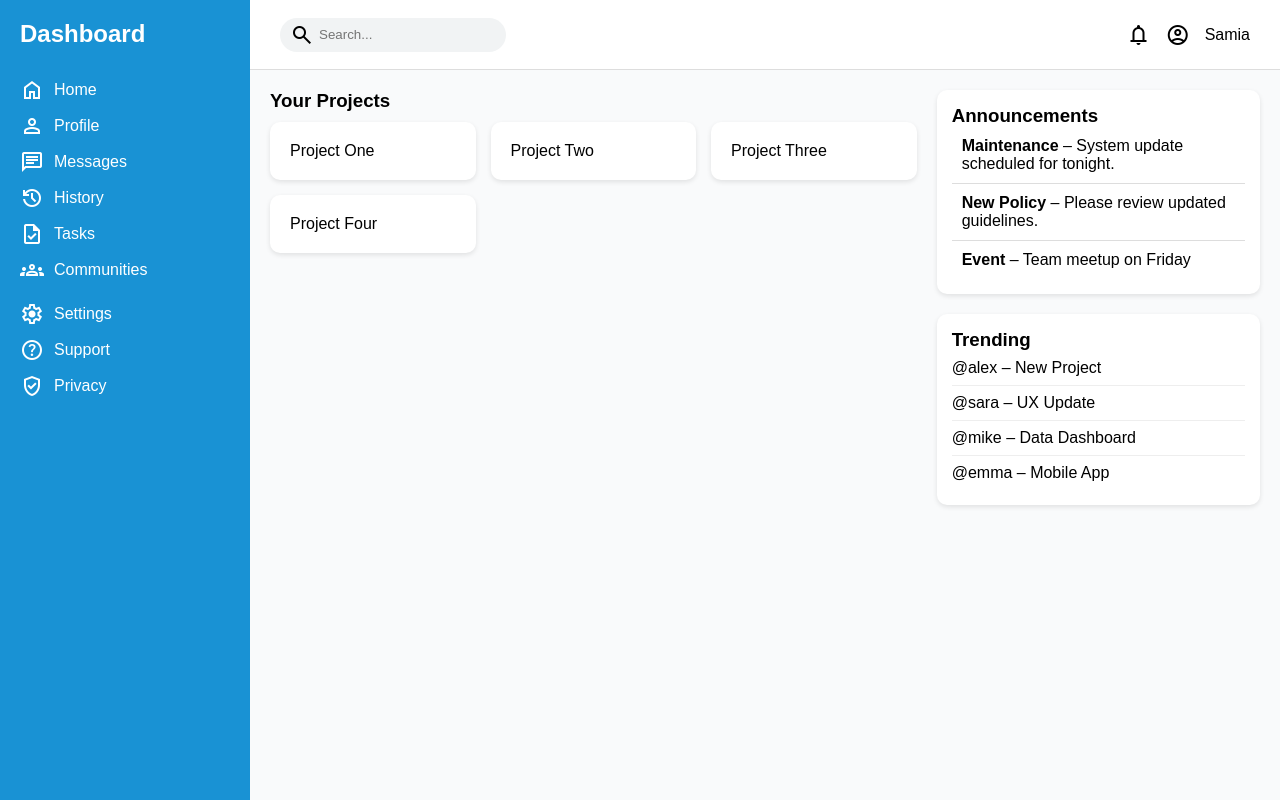
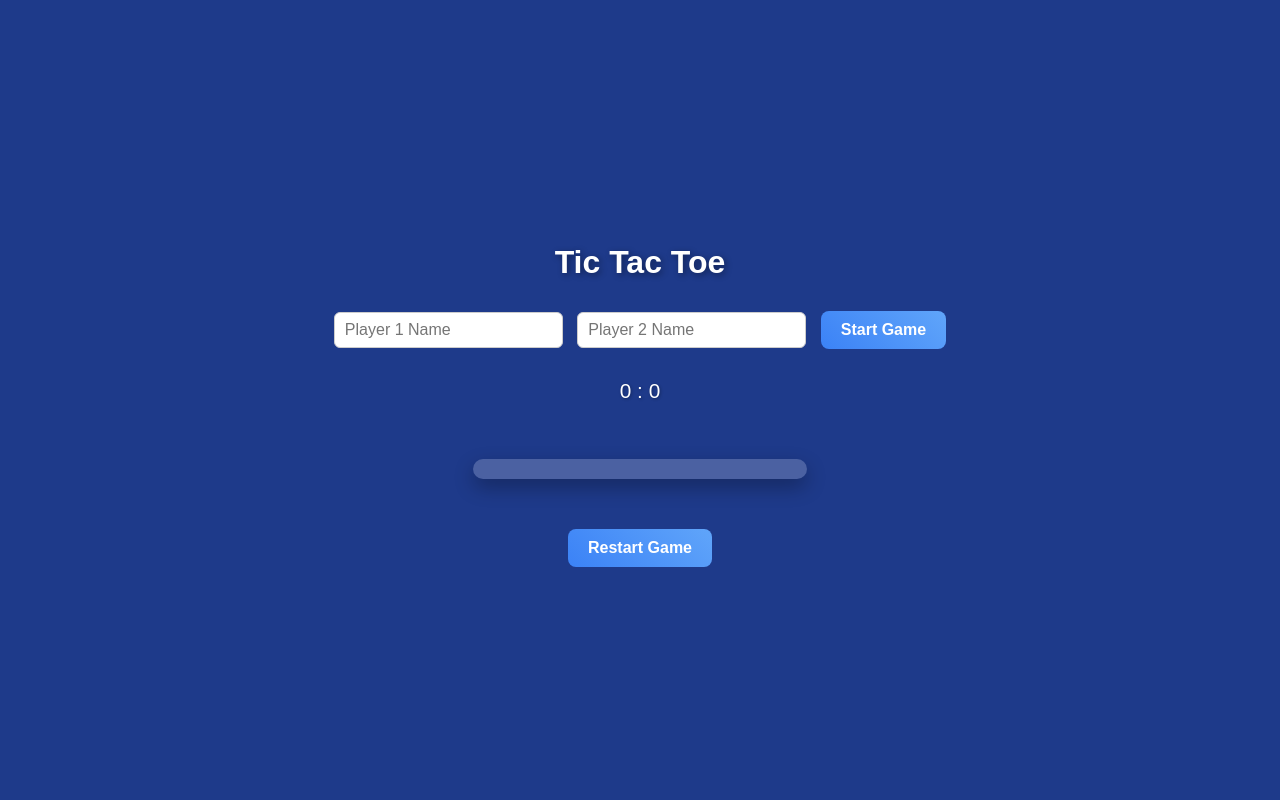
Before and after one commit to samia0812/Tic-Tac-toe, a plain HTML site: page index.html in a window 1280 px wide. Drawn offline with nearby package versions, Linux system fonts and the light colour scheme.

Commit message:
Initial commit: Tic Tac Toe project

```diff
--- a/index.html
+++ b/index.html
@@ -3,77 +3,29 @@
 <head>
   <meta charset="UTF-8">
   <meta name="viewport" content="width=device-width, initial-scale=1.0">
-  <title>Admin Dashboard</title>
+  <title>Tic Tac Toe</title>
   <link rel="stylesheet" href="style.css">
-  <link href="https://fonts.googleapis.com/css2?family=Material+Symbols+Outlined" rel="stylesheet" />
 </head>
 <body>
-  <div class="container">
+  <h1>Tic Tac Toe</h1>
 
-    <aside class="sidebar">
-      <h2>Dashboard</h2>
-      <nav>
-        <ul>
-          <li><span class="material-symbols-outlined">home</span> Home</li>
-          <li><span class="material-symbols-outlined">person</span> Profile</li>
-          <li><span class="material-symbols-outlined">chat</span> Messages</li>
-          <li><span class="material-symbols-outlined">history</span> History</li>
-          <li><span class="material-symbols-outlined">task</span> Tasks</li>
-          <li><span class="material-symbols-outlined">groups</span> Communities</li>
-        </ul>
-        <ul>
-          <li><span class="material-symbols-outlined">settings</span> Settings</li>
-          <li><span class="material-symbols-outlined">help</span> Support</li>
-          <li><span class="material-symbols-outlined">verified_user</span> Privacy</li>
-        </ul>
-      </nav>
-    </aside>
-    <header class="header">
-      <div class="search-bar">
-        <span class="material-symbols-outlined">search</span>
-        <input type="text" placeholder="Search...">
-      </div>
-      <div class="user-info">
-        <span class="material-symbols-outlined">notifications</span>
-        <span class="material-symbols-outlined">account_circle</span>
-        <p>Samia</p>
-      </div>
-    </header>
+  <div id="player-setup">
+    <input type="text" id="player1-name" placeholder="Player 1 Name">
+    <input type="text" id="player2-name" placeholder="Player 2 Name">
+    <button id="start-btn">Start Game</button>
+  </div>
 
-    <main class="main">
-      <section class="projects">
-        <h3>Your Projects</h3>
-        <div class="cards">
-          <div class="card">Project One</div>
-          <div class="card">Project Two</div>
-          <div class="card">Project Three</div>
-          <div class="card">Project Four</div>
-        </div>
-      </section>
+  <div id="scoreboard">
+    <span id="score1">0</span> : <span id="score2">0</span>
+  </div>
 
-      <div class="right-side">
-        <section class="announcements">
-          <h3>Announcements</h3>
-          <div class="announcement-card">
-            <p><strong>Maintenance</strong> – System update scheduled for tonight.</p>
-          </div>
-          <div class="announcement-card">
-            <p><strong>New Policy</strong> – Please review updated guidelines.</p>
-          </div>
-          <div class="announcement-card">
-            <p><strong>Event</strong> – Team meetup on Friday </p>
-          </div>
-        </section>
+  <h2 id="turn-indicator"></h2>
 
-        <section class="trending">
-          <h3>Trending</h3>
-          <div class="trend-card">@alex – New Project</div>
-          <div class="trend-card">@sara – UX Update</div>
-          <div class="trend-card">@mike – Data Dashboard</div>
-          <div class="trend-card">@emma – Mobile App</div>
-        </section>
-      </div>
-    </main>
-  </div>
+  <div id="gameboard" class="board"></div>
+
+  <div id="result"></div>
+  <button id="restart-btn">Restart Game</button>
+
+  <script src="script.js"></script>
 </body>
 </html>
--- /dev/null
+++ b/script.js
@@ -0,0 +1,134 @@
+// Gameboard module
+const Gameboard = (() => {
+  let board = ["", "", "", "", "", "", "", "", ""];
+
+  const getBoard = () => board;
+
+  const setMark = (index, mark) => {
+    if (board[index] === "") {
+      board[index] = mark;
+      return true;
+    }
+    return false;
+  };
+
+  const resetBoard = () => {
+    board = ["", "", "", "", "", "", "", "", ""];
+  };
+
+  return { getBoard, setMark, resetBoard };
+})();
+
+// Player factory
+const Player = (name, mark) => ({ name, mark, score: 0 });
+
+// Display controller
+const DisplayController = (() => {
+  const boardDiv = document.getElementById("gameboard");
+  const resultDiv = document.getElementById("result");
+  const turnIndicator = document.getElementById("turn-indicator");
+  const score1 = document.getElementById("score1");
+  const score2 = document.getElementById("score2");
+
+  let winningCells = [];
+
+  const render = () => {
+    boardDiv.innerHTML = "";
+    Gameboard.getBoard().forEach((cell, index) => {
+      const cellDiv = document.createElement("div");
+      cellDiv.classList.add("cell");
+      if (cell) cellDiv.classList.add(cell); // X or O
+      cellDiv.textContent = cell;
+      cellDiv.addEventListener("click", () => GameController.playTurn(index));
+      if (winningCells.includes(index)) cellDiv.classList.add("win");
+      boardDiv.appendChild(cellDiv);
+    });
+  };
+
+  const showResult = (message, winCells = []) => {
+    resultDiv.textContent = message;
+    winningCells = winCells;
+    render();
+  };
+
+  const showTurn = (player) => {
+    turnIndicator.innerHTML = `<strong>${player.name}'s</strong> turn`;
+  };
+
+  const updateScore = (p1Score, p2Score) => {
+    score1.textContent = p1Score;
+    score2.textContent = p2Score;
+  };
+
+  return { render, showResult, showTurn, updateScore };
+})();
+
+// Game controller
+const GameController = (() => {
+  let players = [];
+  let currentPlayerIndex = 0;
+  let gameOver = false;
+
+  const startGame = (player1Name, player2Name) => {
+    players = [Player(player1Name, "X"), Player(player2Name, "O")];
+    currentPlayerIndex = 0;
+    gameOver = false;
+    Gameboard.resetBoard();
+    DisplayController.render();
+    DisplayController.showTurn(players[currentPlayerIndex]);
+    DisplayController.updateScore(players[0].score, players[1].score);
+    document.getElementById("result").textContent = "";
+  };
+
+  const playTurn = (index) => {
+    if (gameOver) return;
+
+    const currentPlayer = players[currentPlayerIndex];
+    if (Gameboard.setMark(index, currentPlayer.mark)) {
+      const winInfo = checkWin(currentPlayer.mark);
+      if (winInfo.win) {
+        currentPlayer.score += 1;
+        DisplayController.showResult(`${currentPlayer.name} wins!`, winInfo.cells);
+        DisplayController.updateScore(players[0].score, players[1].score);
+        gameOver = true;
+        return;
+      }
+      if (checkTie()) {
+        DisplayController.showResult("It's a tie!");
+        gameOver = true;
+        return;
+      }
+      currentPlayerIndex = 1 - currentPlayerIndex; // switch turns
+      DisplayController.showTurn(players[currentPlayerIndex]);
+      DisplayController.render();
+    }
+  };
+
+  const checkWin = (mark) => {
+    const b = Gameboard.getBoard();
+    const winCombos = [
+      [0,1,2],[3,4,5],[6,7,8],
+      [0,3,6],[1,4,7],[2,5,8],
+      [0,4,8],[2,4,6]
+    ];
+    for (const combo of winCombos) {
+      if (combo.every(i => b[i] === mark)) return { win: true, cells: combo };
+    }
+    return { win: false, cells: [] };
+  };
+
+  const checkTie = () => Gameboard.getBoard().every(cell => cell !== "");
+
+  return { startGame, playTurn };
+})();
+
+// Event listeners
+document.getElementById("start-btn").addEventListener("click", () => {
+  const p1 = document.getElementById("player1-name").value || "Player 1";
+  const p2 = document.getElementById("player2-name").value || "Player 2";
+  GameController.startGame(p1, p2);
+});
+
+document.getElementById("restart-btn").addEventListener("click", () => {
+  GameController.startGame("Player 1", "Player 2");
+});
--- a/style.css
+++ b/style.css
@@ -1,140 +1,147 @@
-* {
+/* Ensure html and body fill the viewport */
+html, body {
+  height: 100%;
   margin: 0;
   padding: 0;
-  box-sizing: border-box;
-  font-family: Arial, sans-serif;
 }
 
+/* Body styling with flex centering */
 body {
+  font-family: Arial, sans-serif;
+  background-color: #1e3a8a; /* deep blue */
   display: flex;
-  height: 100vh;
+  flex-direction: column;
+  justify-content: center; /* vertical centering */
+  align-items: center;     /* horizontal centering */
+  text-align: center;
 }
 
-.container {
-  display: grid;
-  grid-template-columns: 250px 1fr;
-  grid-template-rows: 70px 1fr;
-  grid-template-areas:
-    "sidebar header"
-    "sidebar main";
-  width: 100%;
-}
-
-.sidebar {
-  grid-area: sidebar;
-  background: #1992d4;
-  color: white;
-  padding: 20px;
-}
-
-.sidebar h2 {
-  margin-bottom: 30px;
-}
-
-.sidebar ul {
-  list-style: none;
+/* Title styling */
+h1 {
+  color: #fff;
+  text-shadow: 2px 2px 6px rgba(0,0,0,0.4);
   margin-bottom: 20px;
 }
 
-.sidebar li {
-  display: flex;
-  align-items: center;
-  margin: 12px 0;
-  cursor: pointer;
+/* Player setup */
+#player-setup {
+  margin-bottom: 20px;
 }
 
-.sidebar li span {
-  margin-right: 10px;
+input {
+  padding: 8px 10px;
+  margin: 0 5px;
+  font-size: 1rem;
+  border-radius: 6px;
+  border: 1px solid #ccc;
 }
 
-.header {
-  grid-area: header;
-  background: #fff;
-  display: flex;
-  justify-content: space-between;
-  align-items: center;
-  padding: 10px 30px;
-  border-bottom: 1px solid #ddd;
+/* Buttons styling */
+button {
+  margin: 10px 5px;
+  padding: 10px 20px;
+  font-size: 1rem;
+  cursor: pointer;
+  border: none;
+  border-radius: 8px;
+  background: linear-gradient(45deg, #3b82f6, #60a5fa); /* light blue gradient */
+  color: #fff;
+  font-weight: bold;
+  transition: background 0.3s, transform 0.2s;
 }
 
-.search-bar {
-  display: flex;
-  align-items: center;
-  background: #f1f3f4;
-  padding: 5px 10px;
-  border-radius: 20px;
+button:hover {
+  background: linear-gradient(45deg, #60a5fa, #3b82f6);
+  transform: scale(1.05);
 }
 
-.search-bar input {
-  border: none;
-  background: none;
-  outline: none;
-  padding-left: 5px;
+/* Scoreboard */
+#scoreboard {
+  font-size: 1.3rem;
+  margin-bottom: 10px;
+  color: #fff;
+  text-shadow: 1px 1px 3px rgba(0,0,0,0.3);
 }
 
-.user-info {
-  display: flex;
-  align-items: center;
-  gap: 15px;
+/* Turn indicator */
+#turn-indicator {
+  margin-top: 10px;
+  font-size: 1.2rem;
+  color: #fff;
+  text-shadow: 1px 1px 2px rgba(0,0,0,0.3);
 }
 
-.main {
-  grid-area: main;
-  background: #f9fafb;
-  padding: 20px;
-  display: grid;
-  grid-template-columns: 2fr 1fr;
-  grid-gap: 20px;
+/* Result */
+#result {
+  margin-top: 20px;
+  font-size: 1.5rem;
+  font-weight: bold;
+  color: #fff;
+  text-shadow: 2px 2px 4px rgba(0,0,0,0.4);
 }
 
-.right-side {
-  display: flex;
-  flex-direction: column;
-  gap: 20px;
+/* Board styling */
+.board {
+  display: grid;
+  grid-template-columns: repeat(3, 100px);
+  grid-gap: 7px;
+  margin: 20px 0;
+  padding: 10px;
+  background-color: rgba(255,255,255,0.2);
+  border-radius: 15px;
+  box-shadow: 0 8px 20px rgba(0,0,0,0.3);
 }
 
-.projects .cards {
-  display: grid;
-  grid-template-columns: repeat(auto-fill, minmax(180px, 1fr));
-  gap: 15px;
-  margin-top: 10px;
+/* Cell styling */
+.cell {
+  width: 100px;
+  height: 100px;
+  font-size: 2.5rem;
+  display: flex;
+  justify-content: center;
+  align-items: center;
+  border-radius: 10px;
+  cursor: pointer;
+  background-color: rgba(255,255,255,0.6);
+  transition: all 0.3s ease;
+  font-weight: bold;
+  box-shadow: 0 4px 6px rgba(0,0,0,0.2);
 }
 
-.card {
-  background: #fff;
-  padding: 20px;
-  border-radius: 10px;
-  box-shadow: 0 2px 5px rgba(0,0,0,0.1);
+/* Hover effect for cells */
+.cell:hover {
+  transform: scale(1.08);
+  background-color: rgba(255,255,255,0.85);
 }
 
-.announcements {
-  background: #fff;
-  padding: 15px;
-  border-radius: 10px;
-  box-shadow: 0 2px 5px rgba(0,0,0,0.1);
+/* X and O colors */
+.cell.X {
+  color: #22c55e; /* green */
 }
 
-.announcement-card {
-  padding: 10px;
-  border-bottom: 1px solid #ddd;
+.cell.O {
+  color: #f97316; /* orange */
 }
 
-.announcement-card:last-child {
-  border-bottom: none;
+/* Winning cells animation */
+.cell.win {
+  animation: winFlash 1s infinite alternate;
 }
 
-.trending {
-  background: #fff;
-  padding: 15px;
-  border-radius: 10px;
-  box-shadow: 0 2px 5px rgba(0,0,0,0.1);
+@keyframes winFlash {
+  0% { background-color: #0ff; transform: scale(1.1); }
+  100% { background-color: #06b6d4; transform: scale(1.2); }
 }
 
-.trend-card {
-  padding: 8px 0;
-  border-bottom: 1px solid #eee;
+/* Responsive design for small screens */
+@media (max-width: 400px) {
+  .board {
+    grid-template-columns: repeat(3, 70px);
+    grid-gap: 5px;
+  }
+  .cell {
+    width: 70px;
+    height: 70px;
+    font-size: 2rem;
+  }
 }
-
-.trend-card:last-child {
-  border-bottom: none;
-}
```
